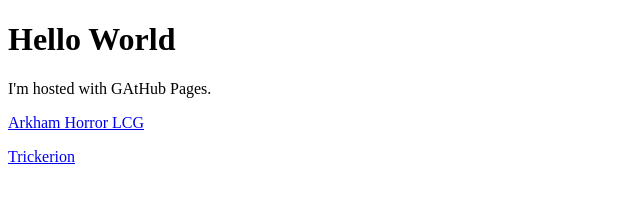
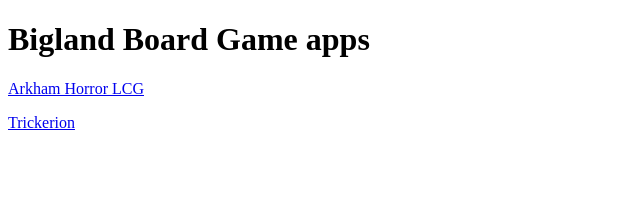
Before and after one commit to BiglandUK/BiglandUK.github.io, a plain HTML site: page index.html in a window 1280 px wide. Shown: the whole page, without its empty margins (0-640 px from the left). Drawn offline with Linux system fonts and the light colour scheme.

Commit message:
Update index.html

```diff
--- a/index.html
+++ b/index.html
@@ -1,8 +1,7 @@
 <!DOCTYPE html>
 <html>
 <body>
-<h1>Hello World</h1>
-<p>I'm hosted with GAtHub Pages.</p>
+<h1>Bigland Board Game apps</h1>
   <p><a href="Chaos_Bag/">Arkham Horror LCG</a></p>
   <p><a href="Trickerion_Trick_Selector/">Trickerion</a></p>
 </body>
```
